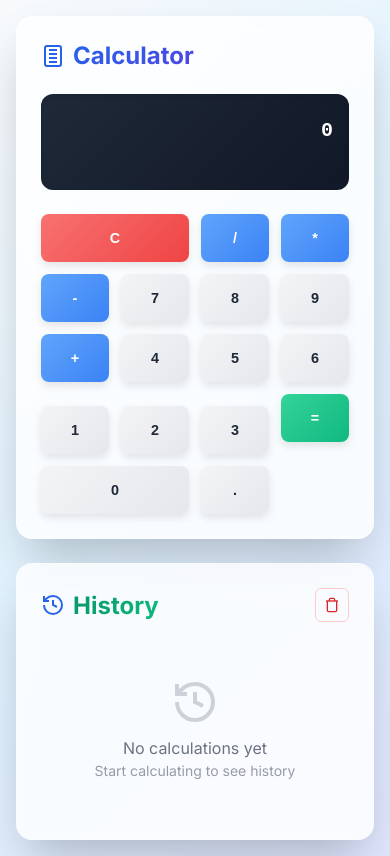
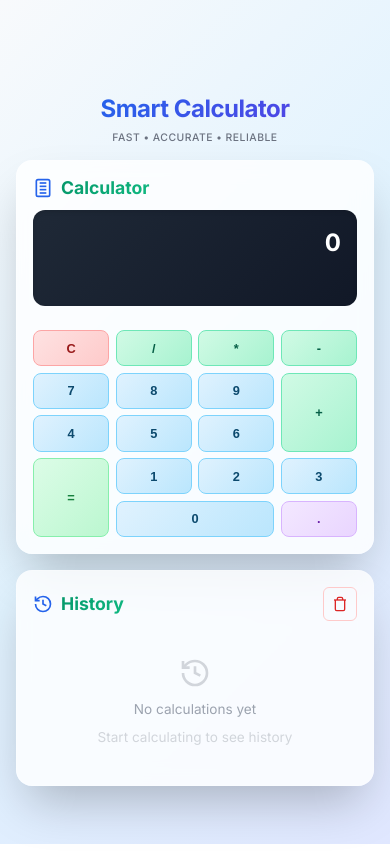
Before and after one commit to ArpitKumar8649/Codsoft-Task-1-project, a plain HTML site: page index.html in a window 390 px wide. Drawn offline with Linux system fonts and the light colour scheme.

Commit message:
Updated via AI from ArpitKumar8649/Codsoft-Task-1-project

```diff
--- a/calculator.css
+++ b/calculator.css
@@ -1,9 +1,10 @@
+
+/* File path: calculator.css */
 * {
   margin: 0;
   padding: 0;
   box-sizing: border-box;
 }
-
 body {
   font-family: 'Inter', -apple-system, BlinkMacSystemFont, 'Segoe UI', 'Roboto', 'Oxygen', 'Ubuntu', 'Cantarell', sans-serif;
   background: linear-gradient(135deg, #f8fafc 0%, #e0f2fe 50%, #e0e7ff 100%);
@@ -13,11 +14,78 @@ body {
   justify-content: center;
   padding: 1rem;
 }
-
 .app-container {
   width: 100%;
   max-width: 1200px;
 }
+
+/* ============================================
+   APP HEADER - SMART CALCULATOR
+   ============================================ */
+
+.app-header {
+  text-align: center;
+  margin-bottom: 2rem;
+  animation: slideDown 0.6s ease-out;
+}
+
+.header-content {
+  display: flex;
+  flex-direction: column;
+  align-items: center;
+  gap: 0.5rem;
+}
+
+.header-left {
+  display: flex;
+  align-items: center;
+  gap: 1rem;
+  justify-content: center;
+}
+
+.header-icon {
+  width: 2.5rem;
+  height: 2.5rem;
+  background: linear-gradient(135deg, #2563eb, #4f46e5);
+  -webkit-background-clip: text;
+  -webkit-text-fill-color: transparent;
+  background-clip: text;
+  color: transparent;
+}
+
+.app-title {
+  font-size: 2.5rem;
+  font-weight: 800;
+  background: linear-gradient(135deg, #2563eb, #4f46e5);
+  -webkit-background-clip: text;
+  -webkit-text-fill-color: transparent;
+  background-clip: text;
+  color: transparent;
+  letter-spacing: -0.5px;
+}
+
+.header-subtitle {
+  font-size: 0.875rem;
+  color: #6b7280;
+  font-weight: 500;
+  letter-spacing: 1px;
+  text-transform: uppercase;
+}
+
+@keyframes slideDown {
+  from {
+    opacity: 0;
+    transform: translateY(-20px);
+  }
+  to {
+    opacity: 1;
+    transform: translateY(0);
+  }
+}
+
+/* ============================================
+   CALCULATOR WRAPPER
+   ============================================ */
 
 .calculator-wrapper {
   display: flex;
@@ -25,7 +93,6 @@ body {
   flex-wrap: wrap;
   justify-content: center;
 }
-
 .calculator-panel,
 .history-panel {
   background: rgba(255, 255, 255, 0.8);
@@ -39,7 +106,6 @@ body {
   max-width: 400px;
   min-width: 320px;
 }
-
 .panel-header {
   display: flex;
   align-items: center;
@@ -47,13 +113,11 @@ body {
   margin-bottom: 1.5rem;
   position: relative;
 }
-
 .panel-header .icon {
   width: 1.5rem;
   height: 1.5rem;
   color: #2563eb;
 }
-
 .panel-header h1 {
   font-size: 1.5rem;
   font-weight: 700;
@@ -63,7 +127,6 @@ body {
   -webkit-text-fill-color: transparent;
   color: transparent;
 }
-
 .panel-header h2 {
   font-size: 1.5rem;
   font-weight: 700;
@@ -73,7 +136,6 @@ body {
   -webkit-text-fill-color: transparent;
   color: transparent;
 }
-
 .btn-clear-history {
   margin-left: auto;
   background: none;
@@ -87,258 +149,331 @@ body {
   align-items: center;
   justify-content: center;
 }
-
 .btn-clear-history:hover {
   background: #fef2f2;
   border-color: #f87171;
 }
-
 .btn-clear-history svg {
   width: 1rem;
   height: 1rem;
 }
-
-
 .display-container {
   margin-bottom: 1.5rem;
 }
-
 .display-screen {
   background: linear-gradient(135deg, #1f2937, #111827);
   border-radius: 0.75rem;
   padding: 1rem;
   box-shadow: inset 0 2px 4px rgba(0, 0, 0, 0.1);
 }
-
 .display-main {
   color: white;
   font-size: 2rem;
   font-weight: 700;
-    font-family: 'Courier New', monospace;
   text-align: right;
-    min-height: 2.5rem;
+  word-wrap: break-word;
+  word-break: break-all;
+  min-height: 3rem;
   display: flex;
   align-items: center;
   justify-content: flex-end;
-    word-break: break-all;
-    overflow-wrap: break-word;
 }
-
 .display-operation {
   color: #9ca3af;
   font-size: 0.875rem;
   text-align: right;
-    margin-top: 0.25rem;
-    height: 1.25rem;
-    display: flex;
-    align-items: center;
-    justify-content: flex-end;
+  margin-top: 0.5rem;
+  min-height: 1.5rem;
 }
-
-
 .button-grid {
   display: grid;
   grid-template-columns: repeat(4, 1fr);
   gap: 0.75rem;
 }
-
 .btn {
-    height: 4rem;
+  padding: 1rem;
   border: none;
   border-radius: 0.5rem;
-    font-size: 1.125rem;
+  font-size: 1rem;
   font-weight: 600;
   cursor: pointer;
   transition: all 0.2s ease;
-    transform: translateY(0);
-    box-shadow: 0 4px 8px rgba(0, 0, 0, 0.1);
-    position: relative;
-    overflow: hidden;
+  display: flex;
+  align-items: center;
+  justify-content: center;
+  min-height: 3rem;
 }
-
-.btn:hover {
-    transform: translateY(-2px) scale(1.05);
-    box-shadow: 0 8px 16px rgba(0, 0, 0, 0.15);
+.btn:active {
+  transform: scale(0.95);
 }
-
-.btn:active {
-    transform: translateY(0) scale(0.95);
-    box-shadow: 0 2px 4px rgba(0, 0, 0, 0.1);
+.btn-number {
+  background: linear-gradient(135deg, #e0f2fe, #bae6fd);
+  color: #0c4a6e;
+  border: 1px solid #7dd3fc;
 }
-
-.btn-number {
-    background: linear-gradient(135deg, #f3f4f6, #e5e7eb);
-    color: #1f2937;
+.btn-number:hover {
+  background: linear-gradient(135deg, #bae6fd, #7dd3fc);
+  box-shadow: 0 4px 12px rgba(2, 132, 199, 0.3);
 }
-
-.btn-number:hover {
-    background: linear-gradient(135deg, #e5e7eb, #d1d5db);
+.btn-operation {
+  background: linear-gradient(135deg, #d1fae5, #a7f3d0);
+  color: #065f46;
+  border: 1px solid #6ee7b7;
 }
-
-.btn-operation {
-    background: linear-gradient(135deg, #60a5fa, #3b82f6);
-    color: white;
+.btn-operation:hover {
+  background: linear-gradient(135deg, #a7f3d0, #6ee7b7);
+  box-shadow: 0 4px 12px rgba(16, 185, 129, 0.3);
 }
-
-.btn-operation:hover {
-    background: linear-gradient(135deg, #3b82f6, #2563eb);
+.btn-plus {
+  grid-row: span 2;
+  min-height: auto;
 }
-
+.btn-equals {
+  grid-row: span 2;
+  background: linear-gradient(135deg, #dcfce7, #bbf7d0);
+  color: #15803d;
+  border: 1px solid #86efac;
+  min-height: auto;
+}
+.btn-equals:hover {
+  background: linear-gradient(135deg, #bbf7d0, #86efac);
+  box-shadow: 0 4px 12px rgba(34, 197, 94, 0.3);
+}
 .btn-clear {
-    background: linear-gradient(135deg, #f87171, #ef4444);
-    color: white;
-    grid-column: span 2;
+  background: linear-gradient(135deg, #fee2e2, #fecaca);
+  color: #991b1b;
+  border: 1px solid #fca5a5;
 }
-
 .btn-clear:hover {
-    background: linear-gradient(135deg, #ef4444, #dc2626);
+  background: linear-gradient(135deg, #fecaca, #fca5a5);
+  box-shadow: 0 4px 12px rgba(220, 38, 38, 0.3);
 }
-
-.btn-equals {
-    background: linear-gradient(135deg, #34d399, #10b981);
-    color: white;
-    grid-row: span 2;
-    grid-column: 4;
+.btn-decimal {
+  background: linear-gradient(135deg, #f3e8ff, #e9d5ff);
+  color: #6b21a8;
+  border: 1px solid #d8b4fe;
 }
-
-.btn-equals:hover {
-    background: linear-gradient(135deg, #10b981, #059669);
+.btn-decimal:hover {
+  background: linear-gradient(135deg, #e9d5ff, #d8b4fe);
+  box-shadow: 0 4px 12px rgba(147, 51, 234, 0.3);
 }
-
 .btn-zero {
   grid-column: span 2;
 }
 
-.btn-decimal {
-    background: linear-gradient(135deg, #f3f4f6, #e5e7eb);
-    color: #1f2937;
-}
-
-.btn-decimal:hover {
-    background: linear-gradient(135deg, #e5e7eb, #d1d5db);
-}
-
+/* ============================================
+   HISTORY PANEL
+   ============================================ */
 
 .history-content {
-    max-height: 400px;
-    overflow-y: auto;
+  display: flex;
+  flex-direction: column;
+  height: 100%;
 }
-
 .history-list {
   display: flex;
   flex-direction: column;
   gap: 0.5rem;
+  max-height: 400px;
+  overflow-y: auto;
+}
+.history-item {
+  padding: 0.75rem;
+  background: linear-gradient(135deg, #f0fdf4, #dbeafe);
+  border-radius: 0.5rem;
+  font-size: 0.875rem;
+  color: #1e3a8a;
+  border-left: 3px solid #10b981;
+  word-break: break-word;
+  transition: all 0.2s ease;
+  cursor: pointer;
+}
+.history-item:hover {
+  background: linear-gradient(135deg, #dbeafe, #bfdbfe);
+  transform: translateX(4px);
+}
+.no-history {
+  display: flex;
+  flex-direction: column;
+  align-items: center;
+  justify-content: center;
+  gap: 1rem;
+  padding: 2rem 1rem;
+  text-align: center;
+  color: #9ca3af;
+}
+.history-icon {
+  width: 2.5rem;
+  height: 2.5rem;
+  color: #d1d5db;
+}
+.no-history p {
+  margin: 0;
+}
+.sub-text {
+  font-size: 0.75rem;
+  color: #d1d5db;
 }
 
-.history-item {
-    background: linear-gradient(135deg, #f9fafb, #f3f4f6);
-    border: 1px solid #e5e7eb;
-    border-radius: 0.5rem;
-    padding: 0.75rem;
-    font-family: 'Courier New', monospace;
-    font-size: 0.875rem;
-    transition: all 0.2s ease;
-    transform: translateY(0);
+/* ============================================
+   RESPONSIVE DESIGN
+   ============================================ */
+
+/* Tablet - Medium screens */
+@media (max-width: 768px) {
+  .app-header {
+    margin-bottom: 1.5rem;
   }
 
-.history-item:hover {
-    transform: translateY(-1px) scale(1.02);
-    box-shadow: 0 4px 8px rgba(0, 0, 0, 0.1);
+  .header-icon {
+    width: 2rem;
+    height: 2rem;
   }
 
-.no-history {
-    text-align: center;
-    padding: 2rem 0;
-    color: #6b7280;
+  .app-title {
+    font-size: 2rem;
   }
 
-.history-icon {
-    width: 3rem;
-    height: 3rem;
-    margin: 0 auto 0.5rem;
-    opacity: 0.3;
+  .header-subtitle {
+    font-size: 0.75rem;
   }
 
-.no-history p {
-    margin-bottom: 0.25rem;
-}
-
-.sub-text {
-    font-size: 0.875rem;
-    opacity: 0.7;
-}
-
-.history-content::-webkit-scrollbar {
-    width: 6px;
-}
-
-.history-content::-webkit-scrollbar-track {
-    background: #f1f5f9;
-    border-radius: 3px;
-}
-
-.history-content::-webkit-scrollbar-thumb {
-    background: #cbd5e1;
-    border-radius: 3px;
-}
-
-.history-content::-webkit-scrollbar-thumb:hover {
-    background: #94a3b8;
-}
-
-
-.btn:focus-visible,
-.btn-clear-history:focus-visible {
-    outline: 2px solid #3b82f6;
-    outline-offset: 2px;
-}
-
-
-@media (max-width: 640px) {
   .calculator-wrapper {
-        flex-direction: column;
-        align-items: center;
+    gap: 1rem;
   }
 
   .calculator-panel,
   .history-panel {
     max-width: 100%;
-        width: 100%;
+    padding: 1.25rem;
+  }
+
+  .panel-header {
+    margin-bottom: 1rem;
+  }
+
+  .panel-header h2 {
+    font-size: 1.25rem;
+  }
+
+  .display-main {
+    font-size: 1.75rem;
+    min-height: 2.5rem;
+  }
+
+  .button-grid {
+    gap: 0.5rem;
+  }
+
+  .btn {
+    padding: 0.75rem;
+    font-size: 0.9rem;
+    min-height: 2.5rem;
+  }
+
+  .history-list {
+    max-height: 300px;
+  }
+}
+
+/* Mobile - Small screens */
+@media (max-width: 480px) {
+  .app-header {
+    margin-bottom: 1rem;
+  }
+
+  .header-left {
+    flex-direction: column;
+    gap: 0.5rem;
+  }
+
+  .header-icon {
+    width: 1.75rem;
+    height: 1.75rem;
+  }
+
+  .app-title {
+    font-size: 1.5rem;
+  }
+
+  .header-subtitle {
+    font-size: 0.65rem;
+    letter-spacing: 0.5px;
+  }
+
+  .calculator-wrapper {
+    flex-direction: column;
+    gap: 1rem;
+  }
+
+  .calculator-panel,
+  .history-panel {
+    max-width: 100%;
+    padding: 1rem;
+    min-width: auto;
+  }
+
+  .panel-header {
+    margin-bottom: 0.75rem;
+  }
+
+  .panel-header .icon {
+    width: 1.25rem;
+    height: 1.25rem;
+  }
+
+  .panel-header h2 {
+    font-size: 1.1rem;
   }
 
   .display-main {
     font-size: 1.5rem;
+    min-height: 2rem;
+  }
+
+  .display-operation {
+    font-size: 0.75rem;
+  }
+
+  .button-grid {
+    gap: 0.4rem;
   }
 
   .btn {
-        height: 3.5rem;
-        font-size: 1rem;
-    }
+    padding: 0.6rem;
+    font-size: 0.8rem;
+    min-height: 2.2rem;
   }
 
-@media (max-width: 480px) {
-    .btn {
-        height: 3rem;
-        font-size: 0.9rem;
+  .btn-plus,
+  .btn-equals {
+    min-height: auto;
   }
 
-    .display-main {
-        font-size: 1.25rem;
-    }
-}
-
-
-@keyframes slideInUp {
-    from {
-        transform: translateY(20px);
-        opacity: 0;
-    }
-    to {
-        transform: translateY(0);
-        opacity: 1;
-    }
+  .history-list {
+    max-height: 250px;
   }
 
   .history-item {
-    animation: slideInUp 0.3s ease;
+    padding: 0.6rem;
+    font-size: 0.75rem;
   }
+
+  .no-history {
+    padding: 1.5rem 0.75rem;
+    gap: 0.75rem;
+  }
+
+  .history-icon {
+    width: 2rem;
+    height: 2rem;
+  }
+
+  .no-history p {
+    font-size: 0.85rem;
+  }
+
+  .sub-text {
+    font-size: 0.65rem;
+  }
+}
--- a/index.html
+++ b/index.html
@@ -1,14 +1,33 @@
+
+<!-- File path: index.html -->
 <!DOCTYPE html>
 <html lang="en">
 <head>
     <meta charset="UTF-8">
     <meta name="viewport" content="width=device-width, initial-scale=1.0">
-    <title>Modern Calculator</title>
+    <title>Smart Calculator - Modern Web Calculator</title>
     <link rel="stylesheet" href="calculator.css">
     <link href="https://fonts.googleapis.com/css2?family=Inter:wght@400;500;600;700&display=swap" rel="stylesheet">
 </head>
 <body>
     <div class="app-container">
+        <!-- Header -->
+        <div class="app-header">
+            <div class="header-content">
+                <div class="header-left">
+                    <svg class="header-icon" viewBox="0 0 24 24" fill="none" stroke="currentColor" stroke-width="2">
+                        <rect x="4" y="2" width="16" height="20" rx="2"/>
+                        <path d="M8 6h8"/>
+                        <path d="M16 10H8"/>
+                        <path d="M16 14H8"/>
+                        <path d="M16 18H8"/>
+                    </svg>
+                    <h1 class="app-title">Smart Calculator</h1>
+                </div>
+                <div class="header-subtitle">Fast • Accurate • Reliable</div>
+            </div>
+        </div>
+
         <div class="calculator-wrapper">
             <!-- Calculator Panel -->
             <div class="calculator-panel">
@@ -20,9 +39,8 @@
                         <path d="M16 14H8"/>
                         <path d="M16 18H8"/>
                     </svg>
-                    <h1>Calculator</h1>
+                    <h2>Calculator</h2>
                 </div>
-
                 <!-- Display Screen -->
                 <div class="display-container">
                     <div class="display-screen">
@@ -30,33 +48,27 @@
                         <div id="operation-display" class="display-operation"></div>
                     </div>
                 </div>
-
                 <!-- Button Grid -->
                 <div class="button-grid">
                     <button class="btn btn-clear" data-action="clear">C</button>
                     <button class="btn btn-operation" data-action="operation" data-value="/">/</button>
                     <button class="btn btn-operation" data-action="operation" data-value="*">*</button>
                     <button class="btn btn-operation" data-action="operation" data-value="-">-</button>
-
                     <button class="btn btn-number" data-action="number" data-value="7">7</button>
                     <button class="btn btn-number" data-action="number" data-value="8">8</button>
                     <button class="btn btn-number" data-action="number" data-value="9">9</button>
                     <button class="btn btn-operation btn-plus" data-action="operation" data-value="+">+</button>
-
                     <button class="btn btn-number" data-action="number" data-value="4">4</button>
                     <button class="btn btn-number" data-action="number" data-value="5">5</button>
                     <button class="btn btn-number" data-action="number" data-value="6">6</button>
                     <button class="btn btn-equals" data-action="equals" rowspan="2">=</button>
-
                     <button class="btn btn-number" data-action="number" data-value="1">1</button>
                     <button class="btn btn-number" data-action="number" data-value="2">2</button>
                     <button class="btn btn-number" data-action="number" data-value="3">3</button>
-
                     <button class="btn btn-number btn-zero" data-action="number" data-value="0">0</button>
                     <button class="btn btn-decimal" data-action="decimal">.</button>
                 </div>
             </div>
-
             <!-- History Panel -->
             <div class="history-panel">
                 <div class="panel-header">
@@ -74,7 +86,6 @@
                         </svg>
                     </button>
                 </div>
-
                 <div class="history-content">
                     <div id="history-list" class="history-list">
                         <div class="no-history">
@@ -91,7 +102,6 @@
             </div>
         </div>
     </div>
-
     <script src="calculator.js"></script>
 </body>
 </html>
```
Also changed, not shown: calculator.js (+2 -39 lines). Lines whose indentation alone changed are shown as unchanged.
